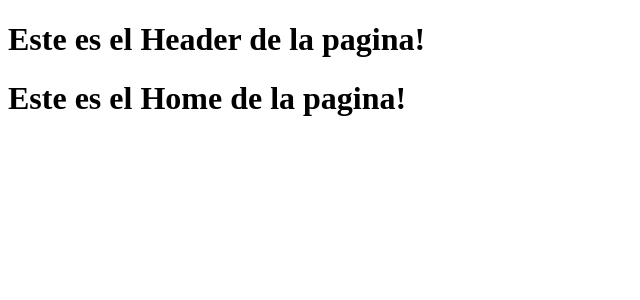
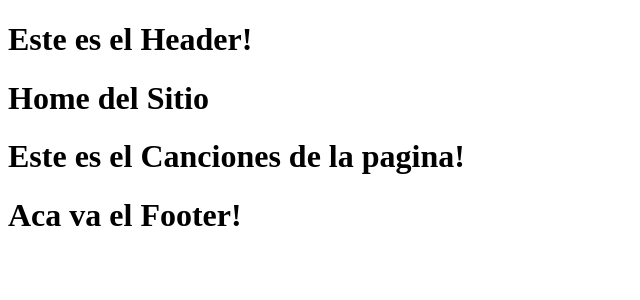
Before and after one commit to oaandersen/proyecto-integrador-3, a React (Create React App) app in the folder proyecto/: page / in a window 1280 px wide. Shown: the top 300 px of the page, without its empty margins (0-640 px from the left). Built offline with nearby package versions, Linux system fonts and the light colour scheme.

Commit message:
Header y footer vinculados

```diff
--- a/proyecto/src/App.js
+++ b/proyecto/src/App.js
@@ -1,7 +1,8 @@
 import React from 'react'
 import {Switch, Route} from 'react-router-dom'
 import Header from './components/Header/Header'
-import TopCanciones from './components/TopCanciones/TopCanciones';
+import Footer from './components/Footer/Footer'
+
 import Home from './screens/Home/Home'
 
 
@@ -11,8 +12,8 @@ function App() {
       <Header />
       <Switch>
         <Route path={'/'} exact={true} component={Home} />
-        <Route path={'/TopCanciones'} component={TopCanciones} />
       </Switch>
+      <Footer/>
     </>
   );
 }
--- /dev/null
+++ b/proyecto/src/components/Canciones/Canciones.js
@@ -0,0 +1,13 @@
+import React from 'react'
+
+
+function Canciones(props){
+
+    return(
+        <>
+        <h1> Este es el Canciones de la pagina!</h1>
+        </>
+    )
+}
+
+export default Canciones;
--- a/proyecto/src/components/Footer/Footer.js
+++ b/proyecto/src/components/Footer/Footer.js
@@ -0,0 +1,13 @@
+import React from 'react'
+
+
+function Footer(){
+
+    return(
+        <>
+        <h1> Aca va el Footer! </h1>
+        </>
+    )
+}
+
+export default Footer;
--- a/proyecto/src/components/Header/Header.js
+++ b/proyecto/src/components/Header/Header.js
@@ -5,7 +5,7 @@ function Header(){
 
     return(
         <>
-        <h1> Este es el Header de la pagina!</h1>
+        <h1>Este es el Header!</h1>
         </>
     )
 }
--- a/proyecto/src/components/TopCanciones/TopCanciones.js
+++ /dev/null
@@ -1,13 +0,0 @@
-import React from 'react'
-
-
-function TopCanciones(props){
-
-    return(
-        <>
-        <h1> Este es el TopCanciones de la pagina!</h1>
-        </>
-    )
-}
-
-export default TopCanciones;
--- a/proyecto/src/screens/Home/Home.js
+++ b/proyecto/src/screens/Home/Home.js
@@ -1,11 +1,13 @@
 import React from 'react'
+import Canciones from '../../components/Canciones/Canciones';
 
 
 function Home(props){
 
     return(
         <>
-        <h1> Este es el Home de la pagina!</h1>
+        <h1> Home del Sitio</h1>
+        <Canciones/>
         </>
     )
 }
```
